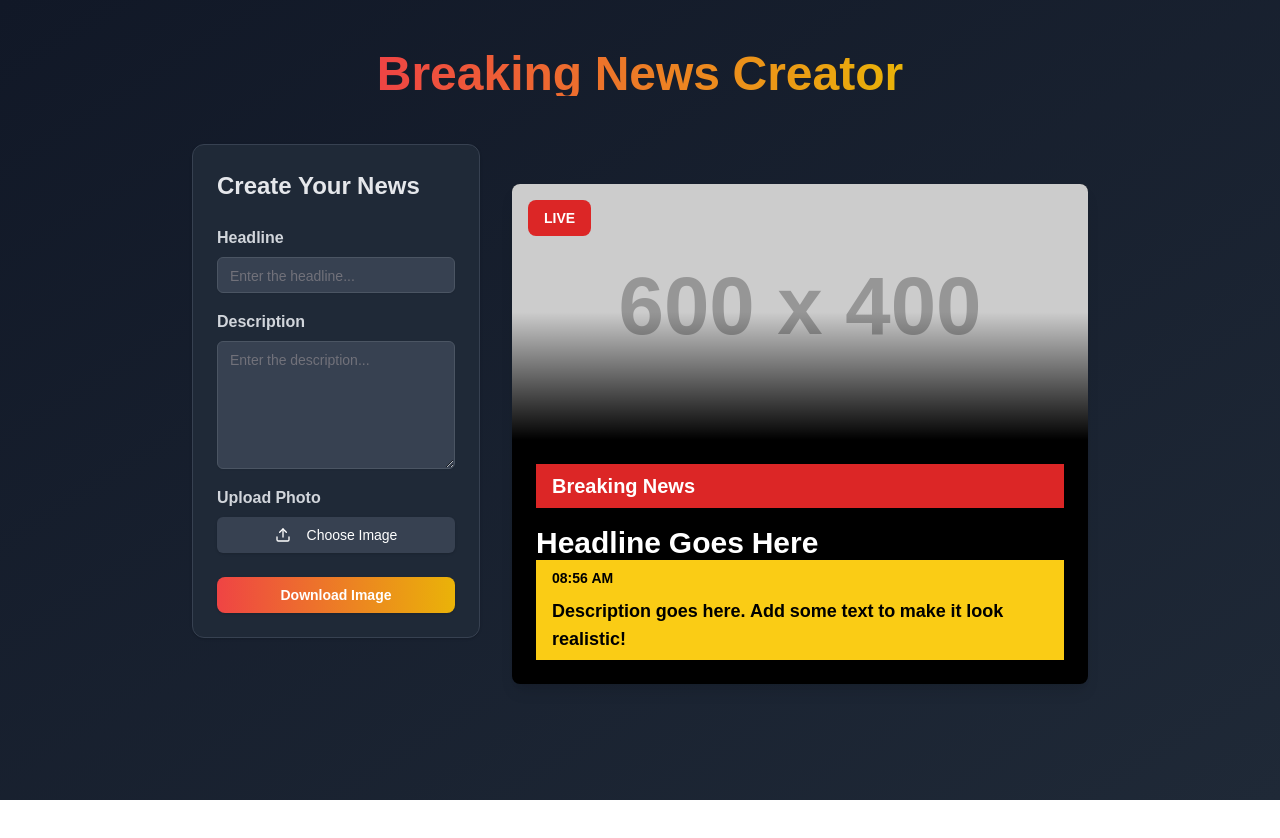
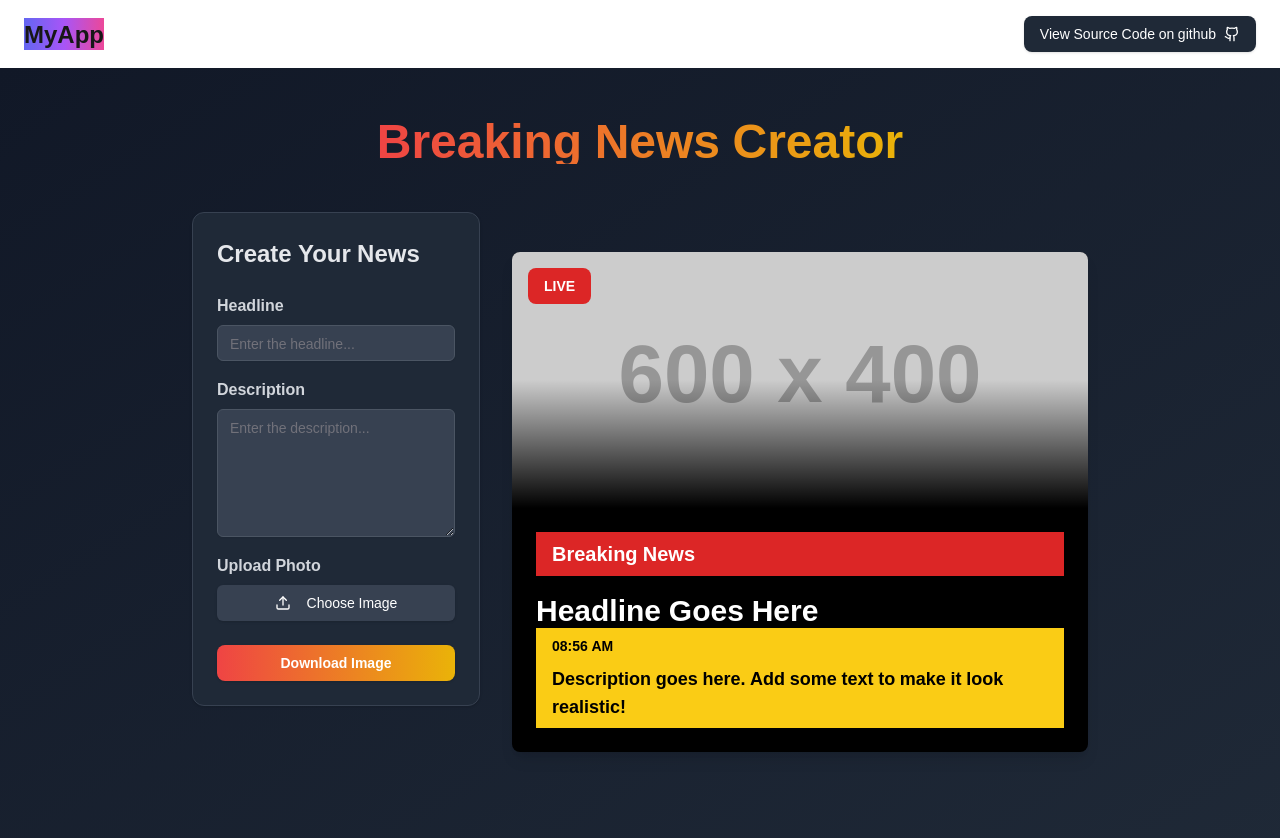
Before and after one commit to MubarekAdem/breaking-news-generator, a Next.js app: page / in a window 1280 px wide. Shown: the top 838 px of the page. Before the commit the page ends 800 px from the top, so only its background shows below. Built offline with nearby package versions, Linux system fonts and the light colour scheme.

Commit message:
added Navbar

```diff
--- /dev/null
+++ b/components/Navbar.jsx
@@ -0,0 +1,67 @@
+import { useRouter } from "next/router";
+import React from "react";
+import { Github } from "lucide-react"; // Correct import for the GitHub icon
+import { Button } from "@/components/ui/button"; // Assuming you have this Button component
+import Link from "next/link"; // Correct import for Next.js Link
+
+const Navbar = () => {
+  const router = useRouter();
+
+  // Check if the router is available before using it
+  if (!router) {
+    return null; // Or provide fallback rendering
+  }
+
+  return (
+    <nav>
+      {/* Your Navbar content */}
+      <div className="max-w-7xl mx-auto px-6 py-4 flex items-center justify-between">
+        {/* Logo or brand */}
+        <div className="text-2xl font-extrabold text-gradient bg-gradient-to-r from-indigo-500 via-purple-500 to-pink-500">
+          MyApp
+        </div>
+
+        {/* Navbar Links */}
+        <div className="hidden md:flex space-x-8">
+          <Link
+            href="/"
+            className="text-white hover:text-gray-400 transition duration-300"
+          >
+            Home
+          </Link>
+          <Link
+            href="/about"
+            className="text-white hover:text-gray-400 transition duration-300"
+          >
+            About
+          </Link>
+          <Link
+            href="/contact"
+            className="text-white hover:text-gray-400 transition duration-300"
+          >
+            Contact
+          </Link>
+        </div>
+
+        {/* GitHub Button */}
+        <div className="flex items-center space-x-4">
+          <Button
+            onClick={() =>
+              window.open(
+                "https://github.com/MubarekAdem/breaking-news-generator",
+                "_blank"
+              )
+            }
+            className="bg-gray-800 hover:bg-gray-700 text-white py-2 px-4 rounded-lg transition duration-300"
+          >
+            <span>View Source Code on github</span>
+            <Github className="h-6 w-6 text-white" />
+          </Button>
+          {/* Using the GitHub icon directly */}
+        </div>
+      </div>
+    </nav>
+  );
+};
+
+export default Navbar;
--- a/package.json
+++ b/package.json
@@ -18,6 +18,7 @@
     "next": "15.1.5",
     "react": "^19.0.0",
     "react-dom": "^19.0.0",
+    "react-router-dom": "^7.1.3",
     "tailwind-merge": "^2.6.0",
     "tailwindcss-animate": "^1.0.7"
   },
--- a/pages/_app.js
+++ b/pages/_app.js
@@ -1,3 +1,4 @@
+import Navbar from "@/components/Navbar";
 import "../styles/globals.css";
 import { Noto_Sans_Ethiopic } from "next/font/google";
 
@@ -9,6 +10,7 @@ const amharicFont = Noto_Sans_Ethiopic({
 export default function App({ Component, pageProps }) {
   return (
     <div className={amharicFont.className}>
+      <Navbar /> {/* Corrected to only use Navbar */}
       <Component {...pageProps} />
     </div>
   );
```
Also changed, not shown: 1 other file (tests, documents, lock files or other folders).
